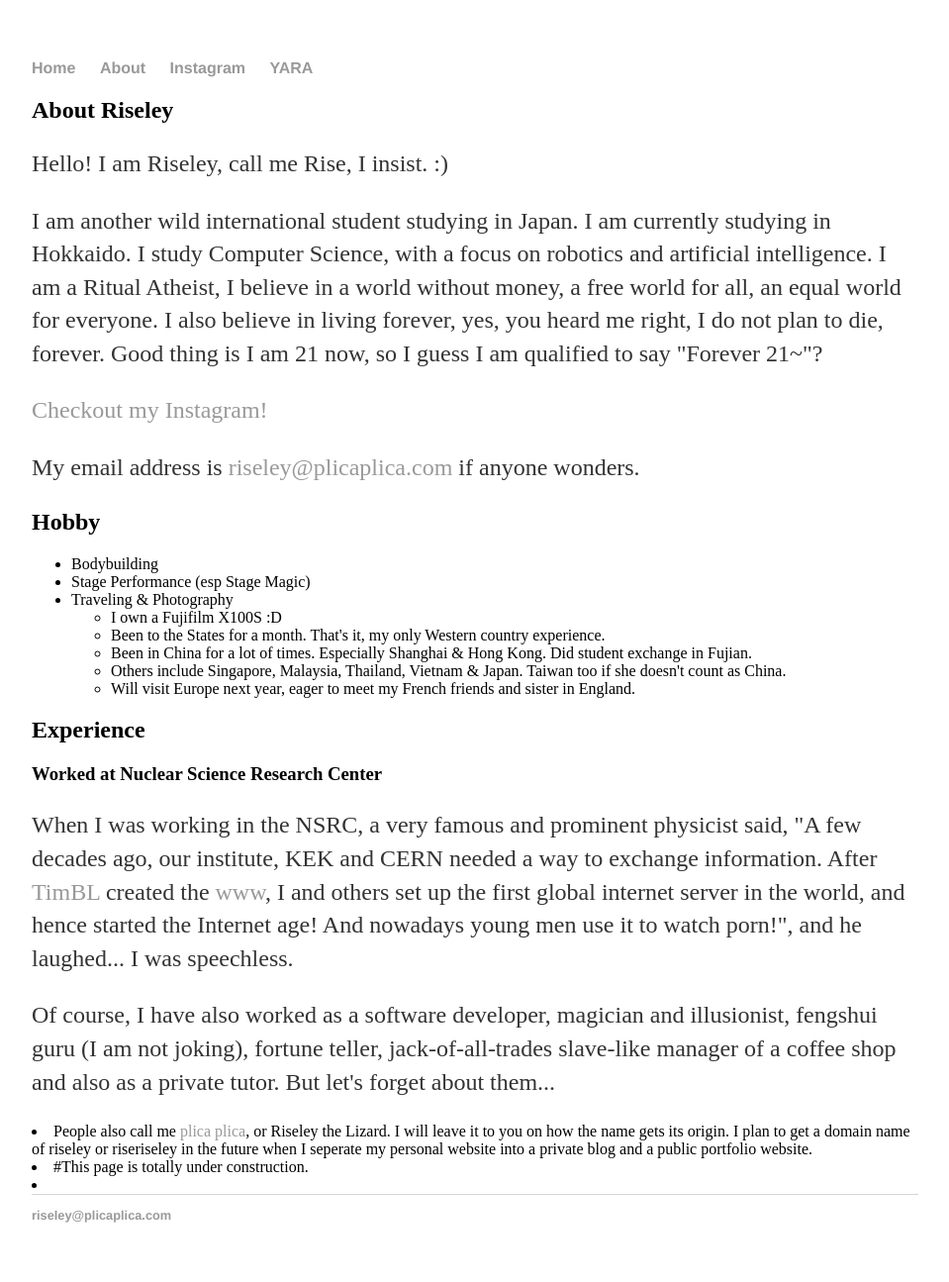
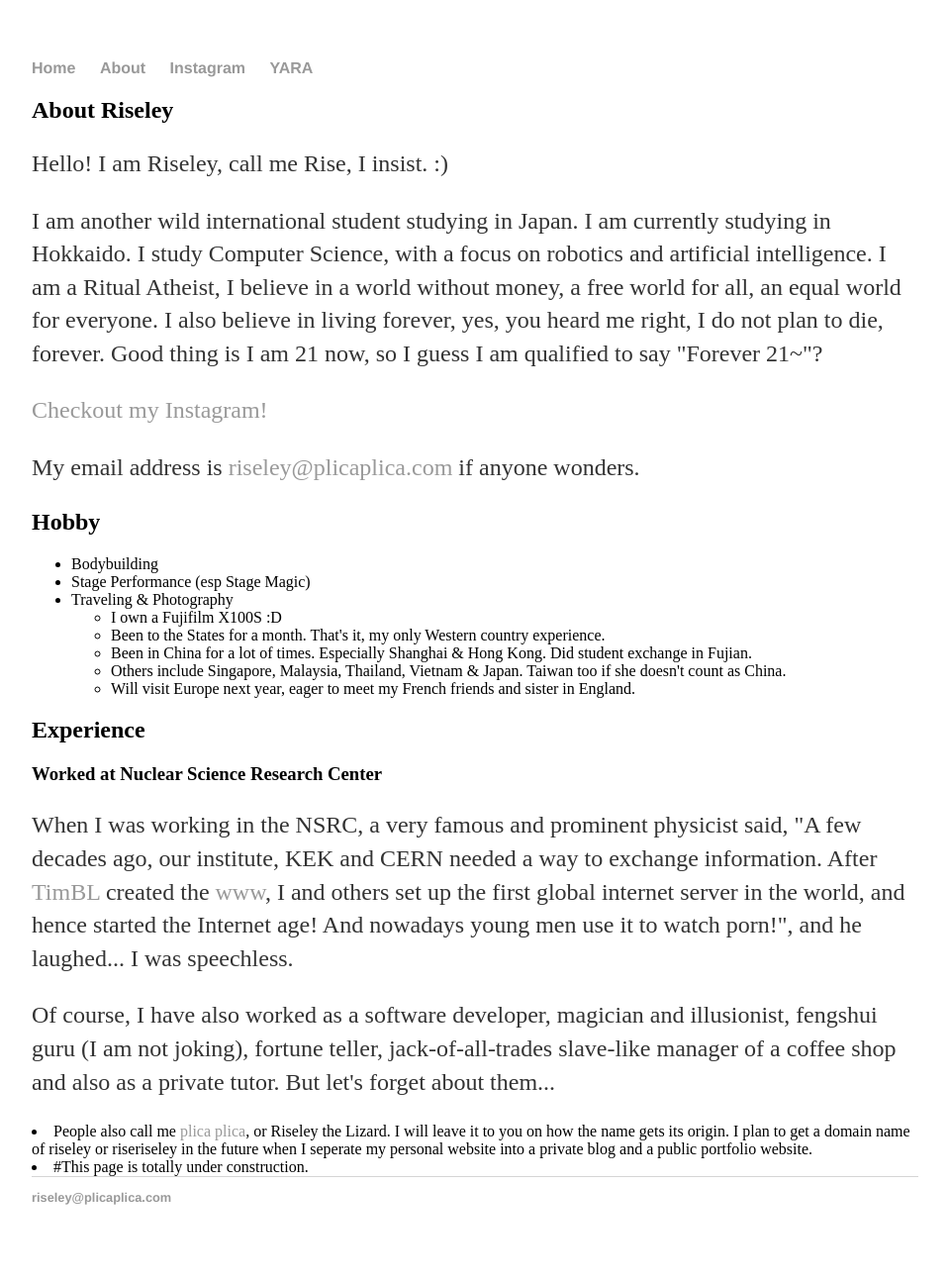
Before and after one commit to Eraol/riseley.github.io, a Jekyll site: the page built from about/index.html, in a window 1280 px wide. Shown: the whole page at 99% size, without its empty margins (160-1119 px from the left). Built offline with Jekyll 4.4.1, drawn with Linux system fonts in a browser that asks for light colours.

Commit message:
fix format

```diff
--- a/about/index.html
+++ b/about/index.html
@@ -33,4 +33,4 @@ title: About Riseley
 
 	<li>People also call me <a href="https://en.wikipedia.org/wiki/Plica_plica">plica plica</a>, or Riseley the Lizard. I will leave it to you on how the name gets its origin. I plan to get a domain name of riseley or riseriseley in the future when I seperate my personal website into a private blog and a public portfolio website.</li>
 
-	<li>#This page is totally under construction.<li>
+	<li>#This page is totally under construction.</li>
```
